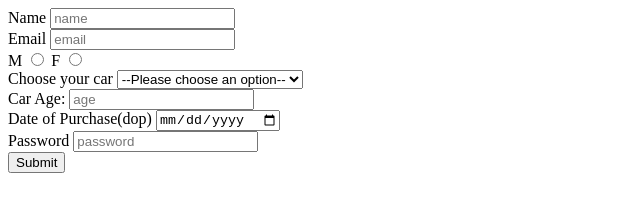
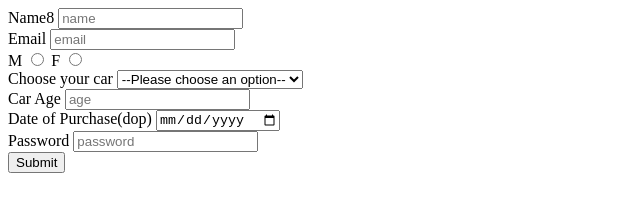
Before and after one commit to acciojob/car-insurance-form-Amit-Kumar8227, a website: page main.html in a window 1280 px wide. Shown: the full height of the page, 0-640 px from the left. Drawn offline with Linux system fonts and the light colour scheme.

Commit message:
created a submission

```diff
--- a/main.html
+++ b/main.html
@@ -9,8 +9,8 @@
 <body>
 	<!-- the entire body must be written by student -->
 	<form id="my-form" method="post">
-                <label for="name">Name</label>
-                <input type="text" id="name" placeholder='name' required>
+                <label for="name">Name8</label>
+                <input type="text" id="name" placeholder='name' >
                 <br>
                 <label for="email">Email</label>
                 <input type="email" id="email" placeholder='email' required>
@@ -28,11 +28,11 @@
                         <option>Mercedes</option>
                 </select>
                 <br>
-                <label for="age">Car Age:</label>
-                <input type="number" id="age" min="0" placeholder="age" required>
+                <label for="age">Car Age</label>
+                <input type="number" id="carage" min="0" placeholder="age" required>
                 <br>
                 <label for="dob">Date of Purchase(dop)</label>
-                <input type="date" id="dob" required>
+                <input type="date" id="dop" required>
                 <br>
 
                 <label for="password">Password</label>
```
